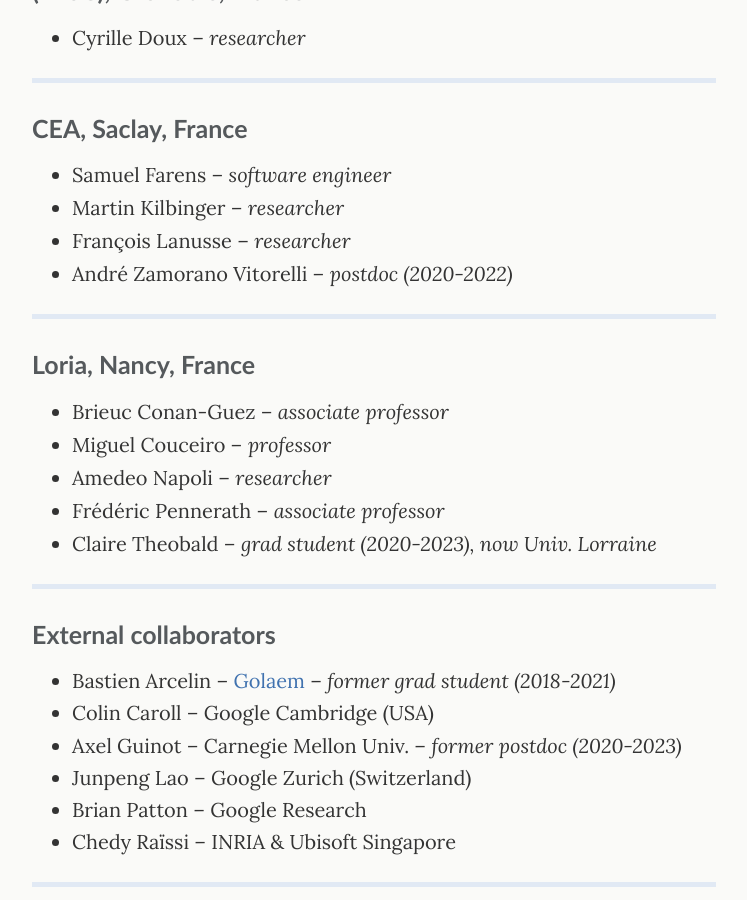
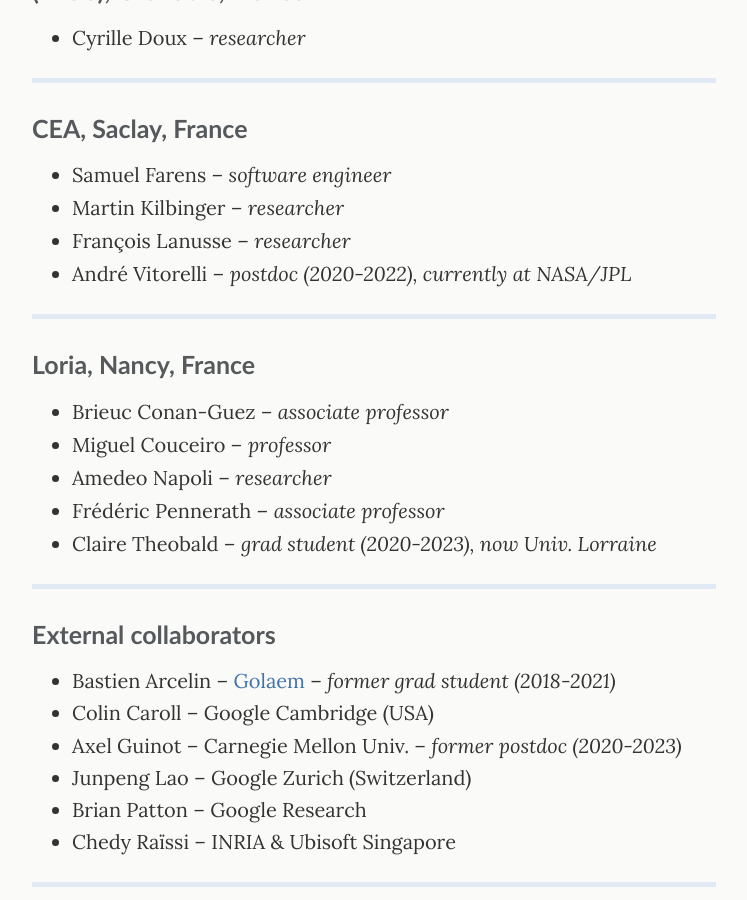
Before and after one commit to astrodeepnet/website, a Jekyll site: the page built from _pages/people.md, in a window 1280 px wide and 900 px high, scrolled down 770 px. Shown: the whole window, without its empty margins (266-1013 px from the left). Built offline with Jekyll 4.4.1, drawn with Linux system fonts in a browser that asks for light colours.

Commit message:
Update Andre carreer

```diff
--- a/_pages/people.md
+++ b/_pages/people.md
@@ -34,7 +34,7 @@ permalink: /people/
 - Samuel Farens – _software engineer_
 - Martin Kilbinger – _researcher_
 - François Lanusse – _researcher_
-- André Zamorano Vitorelli – _postdoc (2020-2022)_
+- André Vitorelli – _postdoc (2020-2022), currently at NASA/JPL_
 
 ---
 
```
